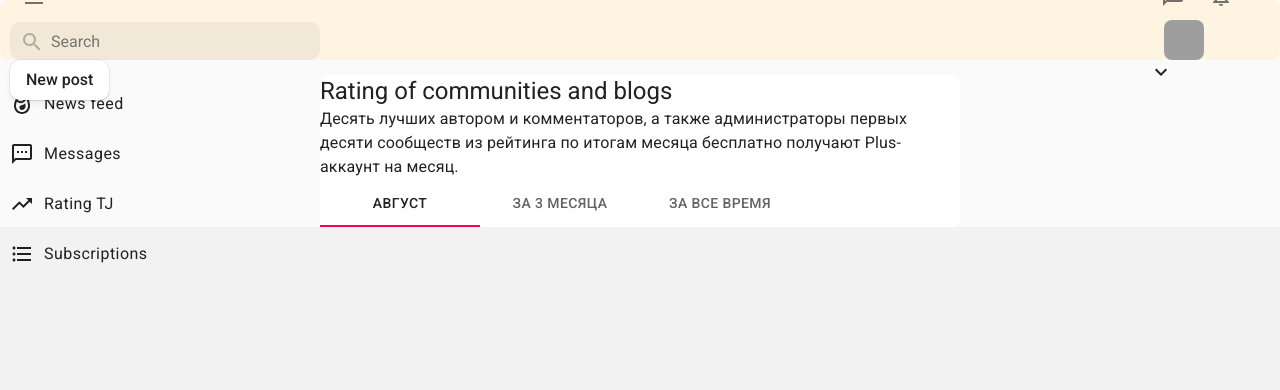
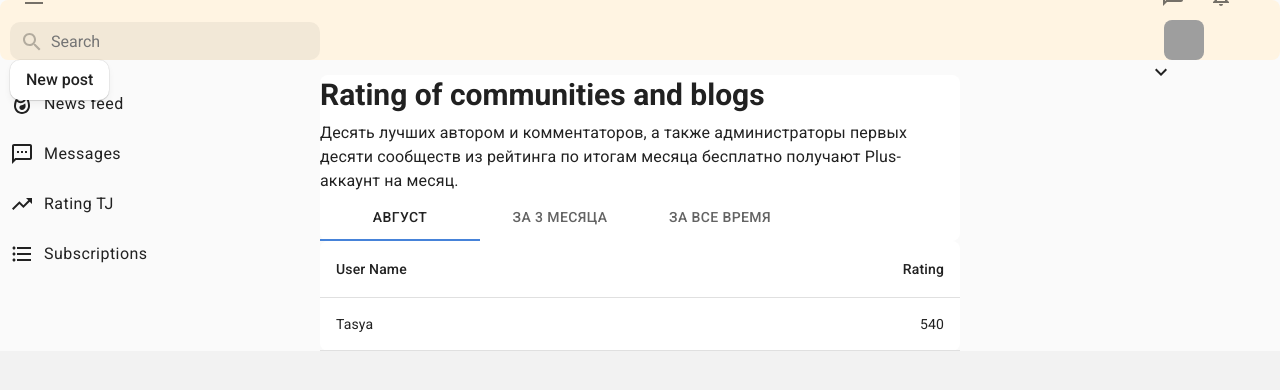
Before and after one commit to TinaGorna/tjournal, a Next.js app: page /rating in a window 1280 px wide. Shown: the top 390 px of the page. Built offline with nearby package versions, Linux system fonts and the light colour scheme; grey boxes are pictures that could not be loaded.

Commit message:
added rating scroll

```diff
--- a/pages/profile/[id].tsx
+++ b/pages/profile/[id].tsx
@@ -39,7 +39,7 @@ export default function Profile() {
                     <Typography style={{fontWeight: "bold"}}>+208</Typography>
                     <Typography>2 подписичика</Typography>
                     <Typography>На проекте с 15 сентября 2022</Typography>
-                    <Tabs className="mt-20" value={0}>
+                    <Tabs className="mt-20" value={0} indicatorColor={"primary"}>
                         <Tab label="Статьи"/>
                         <Tab label="Комментарии"/>
                         <Tab label="Закладки"/>
--- a/pages/rating.tsx
+++ b/pages/rating.tsx
@@ -1,19 +1,51 @@
 import * as React from "react"
 import {MainLayout} from "../layouts/MainLayout";
-import {Paper, Tab, Tabs, Typography} from "@material-ui/core";
+import {
+    Paper,
+    Table,
+    TableBody,
+    TableCell,
+    TableContainer,
+    TableHead,
+    TableRow,
+    Tab,
+    Tabs,
+    Typography
+} from "@material-ui/core";
 
 export default function Rating() {
     return (
         <MainLayout hideComments>
-            <Paper className="p-20" elevation={0}>
-                <Typography variant="h5">Rating of communities and blogs</Typography>
-                <Typography>Десять лучших автором и комментаторов, а также администраторы первых десяти сообществ из рейтинга по итогам месяца бесплатно получают Plus-аккаунт на месяц.</Typography>
-                <Tabs className="mt-20" value={0}>
+            <Paper className="pl-20 pt-20 pr-20 mb-20" elevation={0}>
+                <Typography variant="h5" style={{fontWeight: "bold", fontSize: 30, marginBottom: 6}}>Rating of
+                    communities and blogs</Typography>
+                <Typography>Десять лучших автором и комментаторов, а также администраторы первых десяти сообществ из
+                    рейтинга по итогам месяца бесплатно получают Plus-аккаунт на месяц.</Typography>
+                <Tabs className="mt-10" value={0} indicatorColor={"primary"}>
                     <Tab label="Август"/>
                     <Tab label="За 3 месяца"/>
                     <Tab label="За все время"/>
                 </Tabs>
             </Paper>
+
+            <Paper className="pl-20 pt-20 pr-20" elevation={0}>
+                <Table aria-label="simple table">
+                    <TableHead>
+                        <TableRow>
+                            <TableCell>User Name</TableCell>
+                            <TableCell align="right">Rating</TableCell>
+                        </TableRow>
+                    </TableHead>
+                    <TableBody>
+                        <TableRow>
+                            <TableCell component="th" scope="row">
+                                Tasya
+                            </TableCell>
+                            <TableCell align="right">540</TableCell>
+                        </TableRow>
+                    </TableBody>
+                </Table>
+            </Paper>
         </MainLayout>
     )
 }
```
